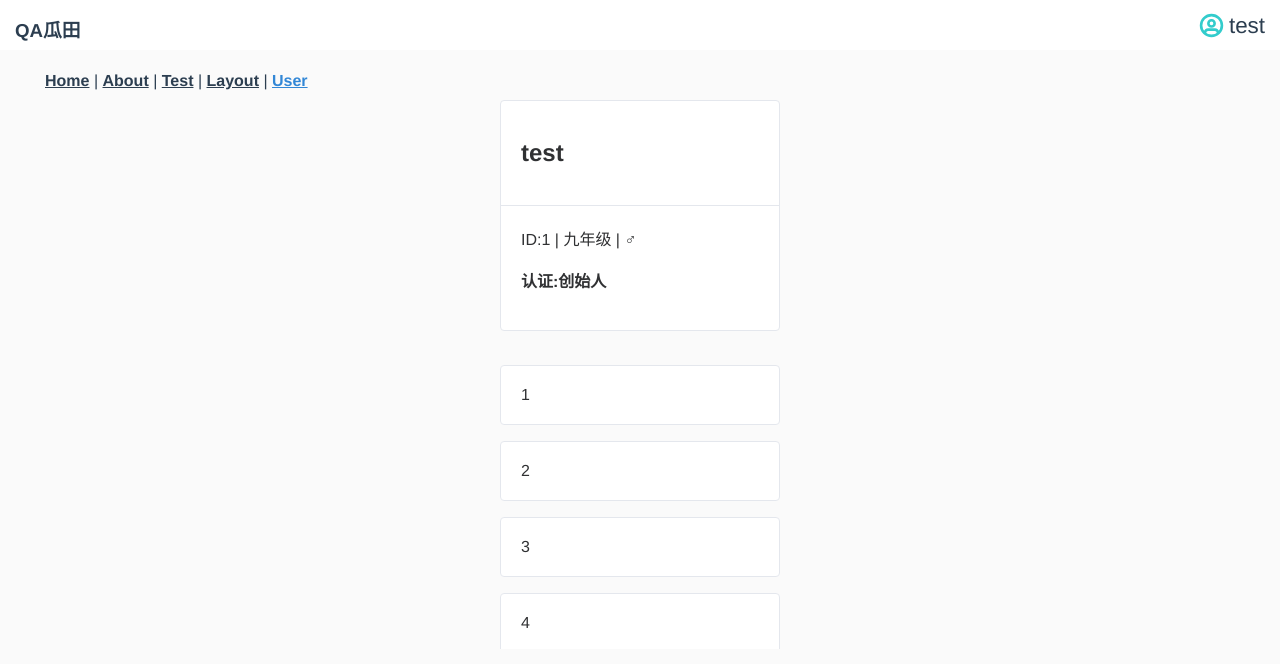
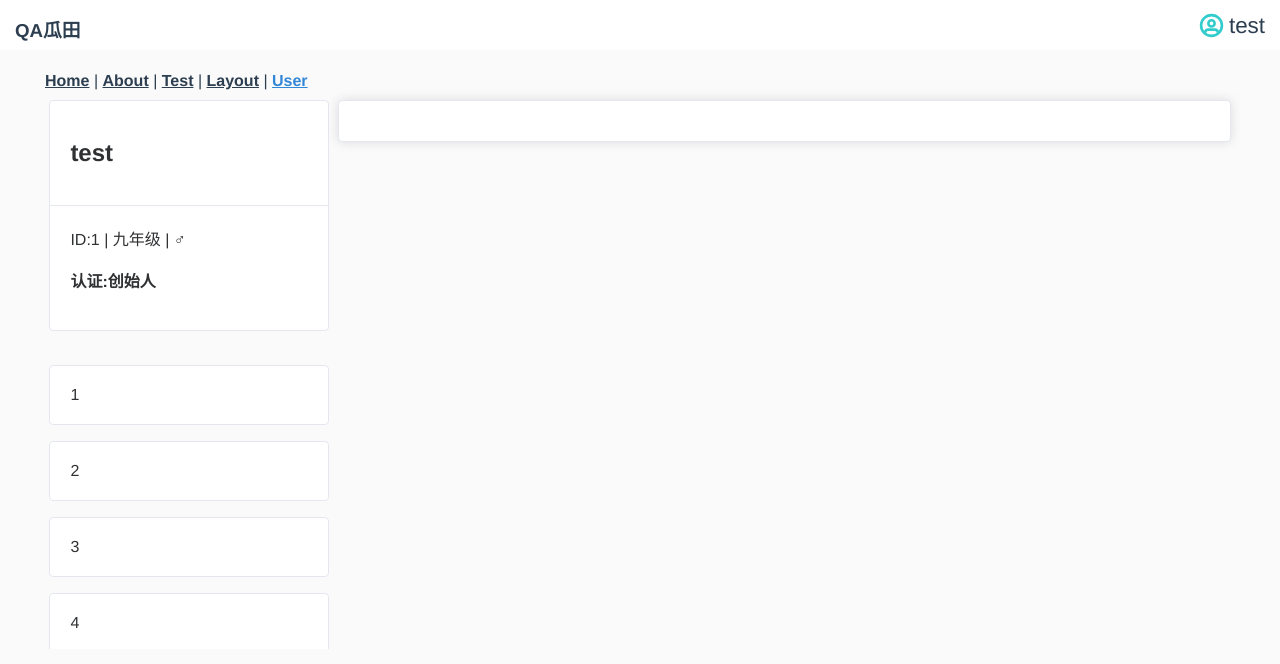
Before and after one commit to qa-gt/gt-v3-frontend, a Vue app: page /#/user in a window 1280 px wide. Shown: the top 664 px of the page. Built offline with nearby package versions, Linux system fonts and the light colour scheme.

Commit message:
scss改进

```diff
--- a/public/scss/Layout.scss
+++ b/public/scss/Layout.scss
@@ -52,7 +52,7 @@
     margin: 0px;
     text-align: center;
     border-radius: 4px;
-    background: var(--el-color-primary-light-9);
+    background-color: #8ac4ff54;
     color: var(--el-color-primary);
 }
 
--- a/src/views/UserView.vue
+++ b/src/views/UserView.vue
@@ -23,6 +23,11 @@
         </p>
       </el-scrollbar>
     </el-col>
+    <el-col :span="18" style="min-width: 300px">
+      <el-card full>
+
+      </el-card>
+    </el-col>
   </el-row>
 </template>
 
```
